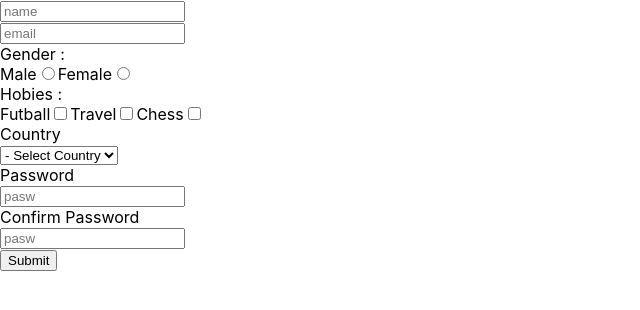
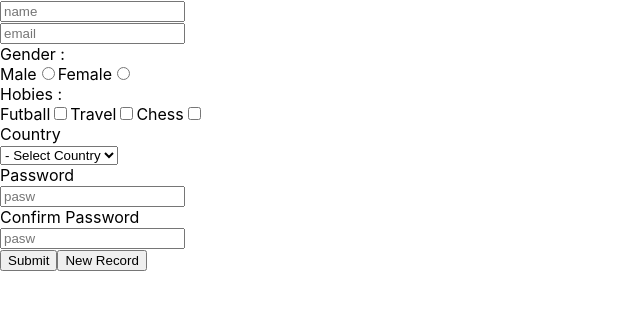
Before and after one commit to Hpekkaya/reactclass1, a React (Create React App) app: page / in a window 1280 px wide. Shown: the top 310 px of the page, without its empty margins (0-640 px from the left). Built offline with nearby package versions, Linux system fonts and the light colour scheme.

Commit message:
Form reset added

```diff
--- a/src/08-Forms/FormikYup/MyFormik.js
+++ b/src/08-Forms/FormikYup/MyFormik.js
@@ -52,6 +52,7 @@ const MyFormik = () => {
             <label>Confirm Password</label><br></br>
             <input type='password' name='confirmPassword' placeholder='pasw' onChange={handleChange} onBlur={handleBlur}/> <br></br>
             <button type='submit'>Submit</button>
+            <button type='reset'>New Record</button>
 
         </form>
     </div>
```
